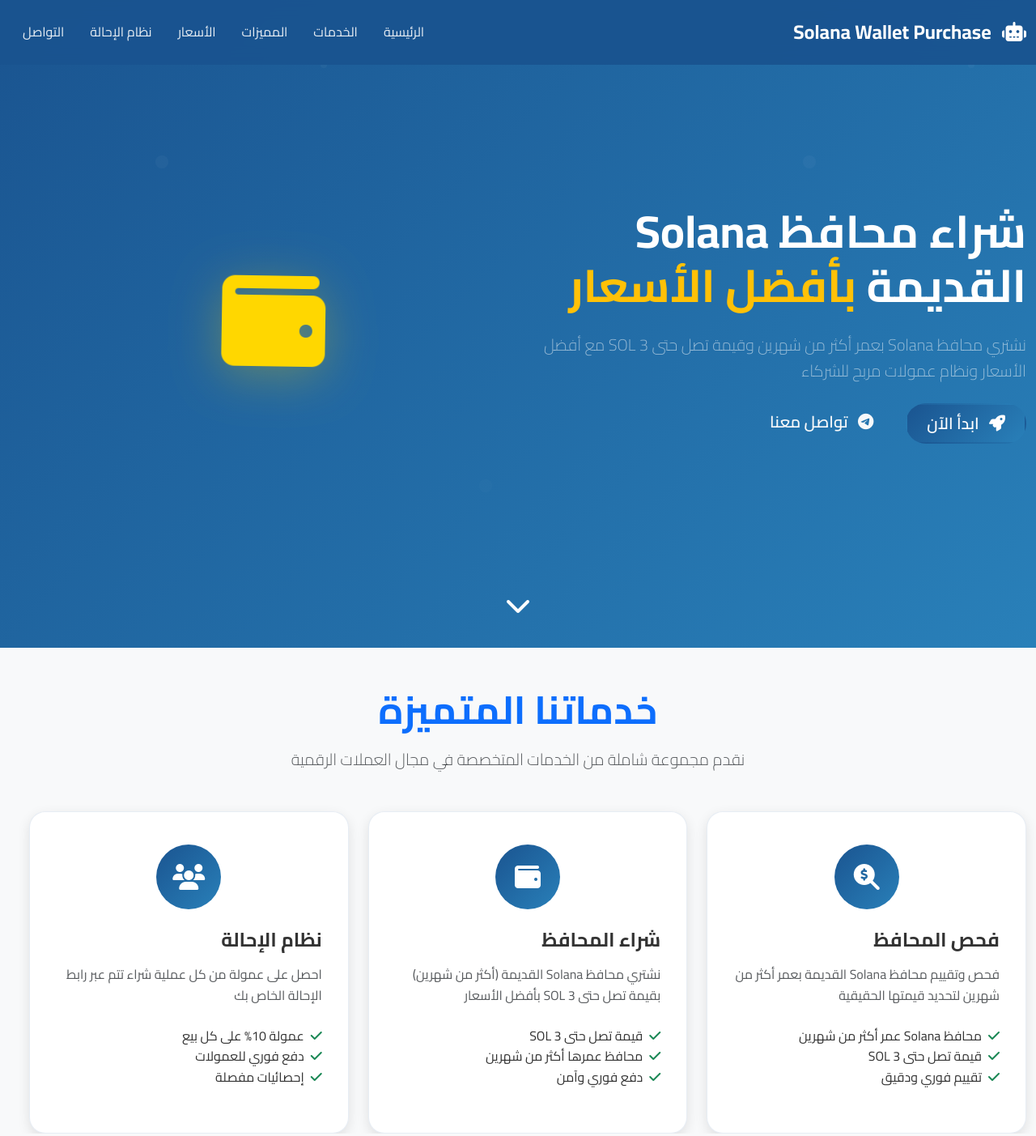
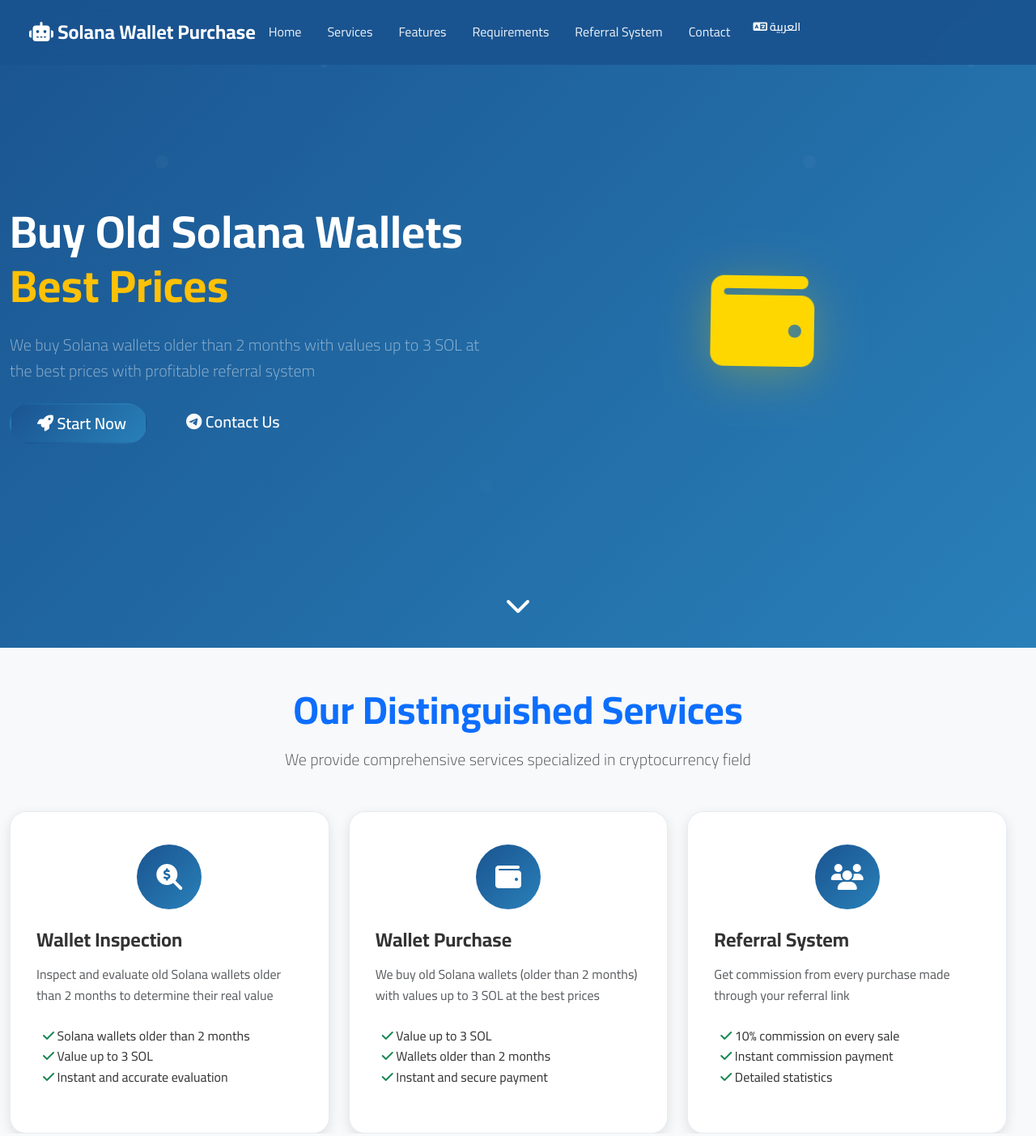
Before and after one commit to solanawallet1/purchase, a plain HTML site: page index.html in a window 1280 px wide. Shown: the top 1403 px of the page at 81% size. Drawn offline with nearby package versions, Linux system fonts and the light colour scheme.

Commit message:
Add files via upload

```diff
--- a/index.html
+++ b/index.html
@@ -1,10 +1,10 @@
 <!DOCTYPE html>
-<html lang="ar" dir="rtl">
+<html lang="en" dir="ltr">
 <head>
     <meta charset="UTF-8">
     <meta name="viewport" content="width=device-width, initial-scale=1.0">
-    <title>بوت فحص وشراء محافظ العملات الرقمية - خدمة احترافية وآمنة</title>
-    <meta name="description" content="خدمة احترافية لفحص وشراء محافظ العملات الرقمية مع أفضل الأسعار ونظام عمولات مربح">
+    <title>Solana Wallet Purchase - Professional & Secure Service</title>
+    <meta name="description" content="Professional service for buying old Solana wallets with best prices and profitable referral system">
 
     <!-- Bootstrap RTL CSS -->
     <link href="https://cdn.jsdelivr.net/npm/bootstrap@5.3.0/dist/css/bootstrap.rtl.min.css" rel="stylesheet">
@@ -485,22 +485,28 @@
             <div class="collapse navbar-collapse" id="navbarNav">
                 <ul class="navbar-nav ms-auto">
                     <li class="nav-item">
-                        <a class="nav-link" href="#home">الرئيسية</a>
+                        <a class="nav-link" href="#home" data-en="Home" data-ar="الرئيسية">Home</a>
                     </li>
                     <li class="nav-item">
-                        <a class="nav-link" href="#services">الخدمات</a>
+                        <a class="nav-link" href="#services" data-en="Services" data-ar="الخدمات">Services</a>
                     </li>
                     <li class="nav-item">
-                        <a class="nav-link" href="#features">المميزات</a>
+                        <a class="nav-link" href="#features" data-en="Features" data-ar="المميزات">Features</a>
                     </li>
                     <li class="nav-item">
-                        <a class="nav-link" href="#pricing">الأسعار</a>
+                        <a class="nav-link" href="#pricing" data-en="Requirements" data-ar="الشروط">Requirements</a>
                     </li>
                     <li class="nav-item">
-                        <a class="nav-link" href="#referral">نظام الإحالة</a>
+                        <a class="nav-link" href="#referral" data-en="Referral System" data-ar="نظام الإحالة">Referral System</a>
                     </li>
                     <li class="nav-item">
-                        <a class="nav-link" href="#contact">التواصل</a>
+                        <a class="nav-link" href="#contact" data-en="Contact" data-ar="التواصل">Contact</a>
+                    </li>
+                    <li class="nav-item">
+                        <button class="btn btn-outline-light btn-sm ms-2" id="langToggle" onclick="toggleLanguage()">
+                            <i class="fas fa-language me-1"></i>
+                            <span id="langText">العربية</span>
+                        </button>
                     </li>
                 </ul>
             </div>
@@ -513,22 +519,21 @@
         <div class="container">
             <div class="row align-items-center">
                 <div class="col-lg-6" data-aos="fade-right">
-                    <h1 class="display-4 fw-bold text-white mb-4">
-                        شراء محافظ Solana القديمة
-                        <span class="text-warning">بأفضل الأسعار</span>
+                    <h1 class="display-4 fw-bold text-white mb-4" data-en="Buy Old Solana Wallets<br><span class='text-warning'>Best Prices</span>" data-ar="شراء محافظ Solana القديمة<br><span class='text-warning'>بأفضل الأسعار</span>">
+                        Buy Old Solana Wallets
+                        <span class="text-warning">Best Prices</span>
                     </h1>
-                    <p class="lead text-white-50 mb-4">
-                        نشتري محافظ Solana بعمر أكثر من شهرين وقيمة تصل حتى 3 SOL
-                        مع أفضل الأسعار ونظام عمولات مربح للشركاء
+                    <p class="lead text-white-50 mb-4" data-en="We buy Solana wallets older than 2 months with values up to 3 SOL at the best prices with profitable referral system" data-ar="نشتري محافظ Solana بعمر أكثر من شهرين وقيمة تصل حتى 3 SOL مع أفضل الأسعار ونظام عمولات مربح للشركاء">
+                        We buy Solana wallets older than 2 months with values up to 3 SOL at the best prices with profitable referral system
                     </p>
                     <div class="d-flex gap-3 flex-wrap">
-                        <a href="https://t.me/buysolwalletsbot" class="btn btn-primary btn-lg rounded-pill px-4" target="_blank">
+                        <a href="https://t.me/buysolwalletsbot" class="btn btn-primary btn-lg rounded-pill px-4" target="_blank" data-en="<i class='fas fa-rocket me-2'></i>Start Now" data-ar="<i class='fas fa-rocket me-2'></i>ابدأ الآن">
                             <i class="fas fa-rocket me-2"></i>
-                            ابدأ الآن
+                            Start Now
                         </a>
-                        <a href="https://t.me/Purcha11" class="btn btn-outline-light btn-lg rounded-pill px-4" target="_blank">
+                        <a href="https://t.me/Purcha11" class="btn btn-outline-light btn-lg rounded-pill px-4" target="_blank" data-en="<i class='fab fa-telegram me-2'></i>Contact Us" data-ar="<i class='fab fa-telegram me-2'></i>تواصل معنا">
                             <i class="fab fa-telegram me-2"></i>
-                            تواصل معنا
+                            Contact Us
                         </a>
                     </div>
                 </div>
@@ -550,8 +555,8 @@
     <section id="services" class="py-5 bg-light">
         <div class="container">
             <div class="text-center mb-5" data-aos="fade-up">
-                <h2 class="display-5 fw-bold text-primary mb-3">خدماتنا المتميزة</h2>
-                <p class="lead text-muted">نقدم مجموعة شاملة من الخدمات المتخصصة في مجال العملات الرقمية</p>
+                <h2 class="display-5 fw-bold text-primary mb-3" data-en="Our Distinguished Services" data-ar="خدماتنا المتميزة">Our Distinguished Services</h2>
+                <p class="lead text-muted" data-en="We provide comprehensive services specialized in cryptocurrency field" data-ar="نقدم مجموعة شاملة من الخدمات المتخصصة في مجال العملات الرقمية">We provide comprehensive services specialized in cryptocurrency field</p>
             </div>
             <div class="row g-4">
                 <div class="col-lg-4 col-md-6" data-aos="fade-up" data-aos-delay="100">
@@ -559,14 +564,14 @@
                         <div class="service-icon">
                             <i class="fas fa-search-dollar"></i>
                         </div>
-                        <h4 class="fw-bold mb-3">فحص المحافظ</h4>
-                        <p class="text-muted mb-4">
-                            فحص وتقييم محافظ Solana القديمة بعمر أكثر من شهرين لتحديد قيمتها الحقيقية
+                        <h4 class="fw-bold mb-3" data-en="Wallet Inspection" data-ar="فحص المحافظ">Wallet Inspection</h4>
+                        <p class="text-muted mb-4" data-en="Inspect and evaluate old Solana wallets older than 2 months to determine their real value" data-ar="فحص وتقييم محافظ Solana القديمة بعمر أكثر من شهرين لتحديد قيمتها الحقيقية">
+                            Inspect and evaluate old Solana wallets older than 2 months to determine their real value
                         </p>
                         <ul class="list-unstyled">
-                            <li><i class="fas fa-check text-success me-2"></i>محافظ Solana عمر أكثر من شهرين</li>
-                            <li><i class="fas fa-check text-success me-2"></i>قيمة تصل حتى 3 SOL</li>
-                            <li><i class="fas fa-check text-success me-2"></i>تقييم فوري ودقيق</li>
+                            <li><i class="fas fa-check text-success me-2"></i><span data-en=" Solana wallets older than 2 months" data-ar="محافظ Solana عمر أكثر من شهرين"> Solana wallets older than 2 months</span></li>
+                            <li><i class="fas fa-check text-success me-2"></i><span data-en=" Value up to 3 SOL" data-ar="قيمة تصل حتى 3 SOL"> Value up to 3 SOL</span></li>
+                            <li><i class="fas fa-check text-success me-2"></i><span data-en=" Instant and accurate evaluation" data-ar="تقييم فوري ودقيق"> Instant and accurate evaluation</span></li>
                         </ul>
                     </div>
                 </div>
@@ -575,14 +580,14 @@
                         <div class="service-icon">
                             <i class="fas fa-wallet"></i>
                         </div>
-                        <h4 class="fw-bold mb-3">شراء المحافظ</h4>
-                        <p class="text-muted mb-4">
-                            نشتري محافظ Solana القديمة (أكثر من شهرين) بقيمة تصل حتى 3 SOL بأفضل الأسعار
+                        <h4 class="fw-bold mb-3" data-en="Wallet Purchase" data-ar="شراء المحافظ">Wallet Purchase</h4>
+                        <p class="text-muted mb-4" data-en="We buy old Solana wallets (older than 2 months) with values up to 3 SOL at the best prices" data-ar="نشتري محافظ Solana القديمة (أكثر من شهرين) بقيمة تصل حتى 3 SOL بأفضل الأسعار">
+                            We buy old Solana wallets (older than 2 months) with values up to 3 SOL at the best prices
                         </p>
                         <ul class="list-unstyled">
-                            <li><i class="fas fa-check text-success me-2"></i>قيمة تصل حتى 3 SOL</li>
-                            <li><i class="fas fa-check text-success me-2"></i>محافظ عمرها أكثر من شهرين</li>
-                            <li><i class="fas fa-check text-success me-2"></i>دفع فوري وآمن</li>
+                            <li><i class="fas fa-check text-success me-2"></i><span data-en=" Value up to 3 SOL" data-ar="قيمة تصل حتى 3 SOL"> Value up to 3 SOL</span></li>
+                            <li><i class="fas fa-check text-success me-2"></i><span data-en=" Wallets older than 2 months" data-ar="محافظ عمرها أكثر من شهرين"> Wallets older than 2 months</span></li>
+                            <li><i class="fas fa-check text-success me-2"></i><span data-en=" Instant and secure payment" data-ar="دفع فوري وآمن"> Instant and secure payment</span></li>
                         </ul>
                     </div>
                 </div>
@@ -591,14 +596,14 @@
                         <div class="service-icon">
                             <i class="fas fa-users"></i>
                         </div>
-                        <h4 class="fw-bold mb-3">نظام الإحالة</h4>
-                        <p class="text-muted mb-4">
-                            احصل على عمولة من كل عملية شراء تتم عبر رابط الإحالة الخاص بك
+                        <h4 class="fw-bold mb-3" data-en="Referral System" data-ar="نظام الإحالة">Referral System</h4>
+                        <p class="text-muted mb-4" data-en="Get commission from every purchase made through your referral link" data-ar="احصل على عمولة من كل عملية شراء تتم عبر رابط الإحالة الخاص بك">
+                            Get commission from every purchase made through your referral link
                         </p>
                         <ul class="list-unstyled">
-                            <li><i class="fas fa-check text-success me-2"></i>عمولة 10% على كل بيع</li>
-                            <li><i class="fas fa-check text-success me-2"></i>دفع فوري للعمولات</li>
-                            <li><i class="fas fa-check text-success me-2"></i>إحصائيات مفصلة</li>
+                            <li><i class="fas fa-check text-success me-2"></i><span data-en=" 10% commission on every sale" data-ar="عمولة 10% على كل بيع"> 10% commission on every sale</span></li>
+                            <li><i class="fas fa-check text-success me-2"></i><span data-en=" Instant commission payment" data-ar="دفع فوري للعمولات"> Instant commission payment</span></li>
+                            <li><i class="fas fa-check text-success me-2"></i><span data-en=" Detailed statistics" data-ar="إحصائيات مفصلة"> Detailed statistics</span></li>
                         </ul>
                     </div>
                 </div>
@@ -958,6 +963,44 @@
                 this.style.transform = 'translateY(0)';
             });
         });
+
+        // Language Toggle Functionality
+        let currentLang = 'en';
+
+        function toggleLanguage() {
+            const html = document.documentElement;
+            const elements = document.querySelectorAll('[data-en][data-ar]');
+
+            if (currentLang === 'en') {
+                // Switch to Arabic
+                html.setAttribute('lang', 'ar');
+                html.setAttribute('dir', 'rtl');
+                document.getElementById('langText').textContent = 'English';
+
+                elements.forEach(element => {
+                    element.innerHTML = element.getAttribute('data-ar');
+                });
+
+                currentLang = 'ar';
+
+                // Update page title
+                document.title = 'بوت فحص وشراء محافظ العملات الرقمية - خدمة احترافية وآمنة';
+            } else {
+                // Switch to English
+                html.setAttribute('lang', 'en');
+                html.setAttribute('dir', 'ltr');
+                document.getElementById('langText').textContent = 'العربية';
+
+                elements.forEach(element => {
+                    element.innerHTML = element.getAttribute('data-en');
+                });
+
+                currentLang = 'en';
+
+                // Update page title
+                document.title = 'Solana Wallet Purchase - Professional & Secure Service';
+            }
+        }
     </script>
 </body>
 </html>
```
